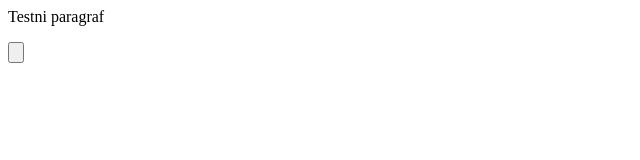
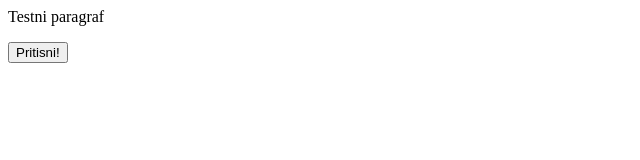
Before and after one commit to Openlab2014/poskus_git, a plain HTML site: page index.html in a window 1280 px wide. Shown: the whole page, without its empty margins (0-640 px from the left). Drawn offline with Linux system fonts and the light colour scheme.

Commit message:
Še nekaj
Dodal sem napis na gumbu.

```diff
--- a/index.html
+++ b/index.html
@@ -1,7 +1,7 @@
 <html>
 
 <p>Testni paragraf</p>
-<input type=button onClick=alert1()>
+<input type=button value=Pritisni! onClick=alert1()>
 </br>
 <script>
 //Tukaj bo javascript.
```
